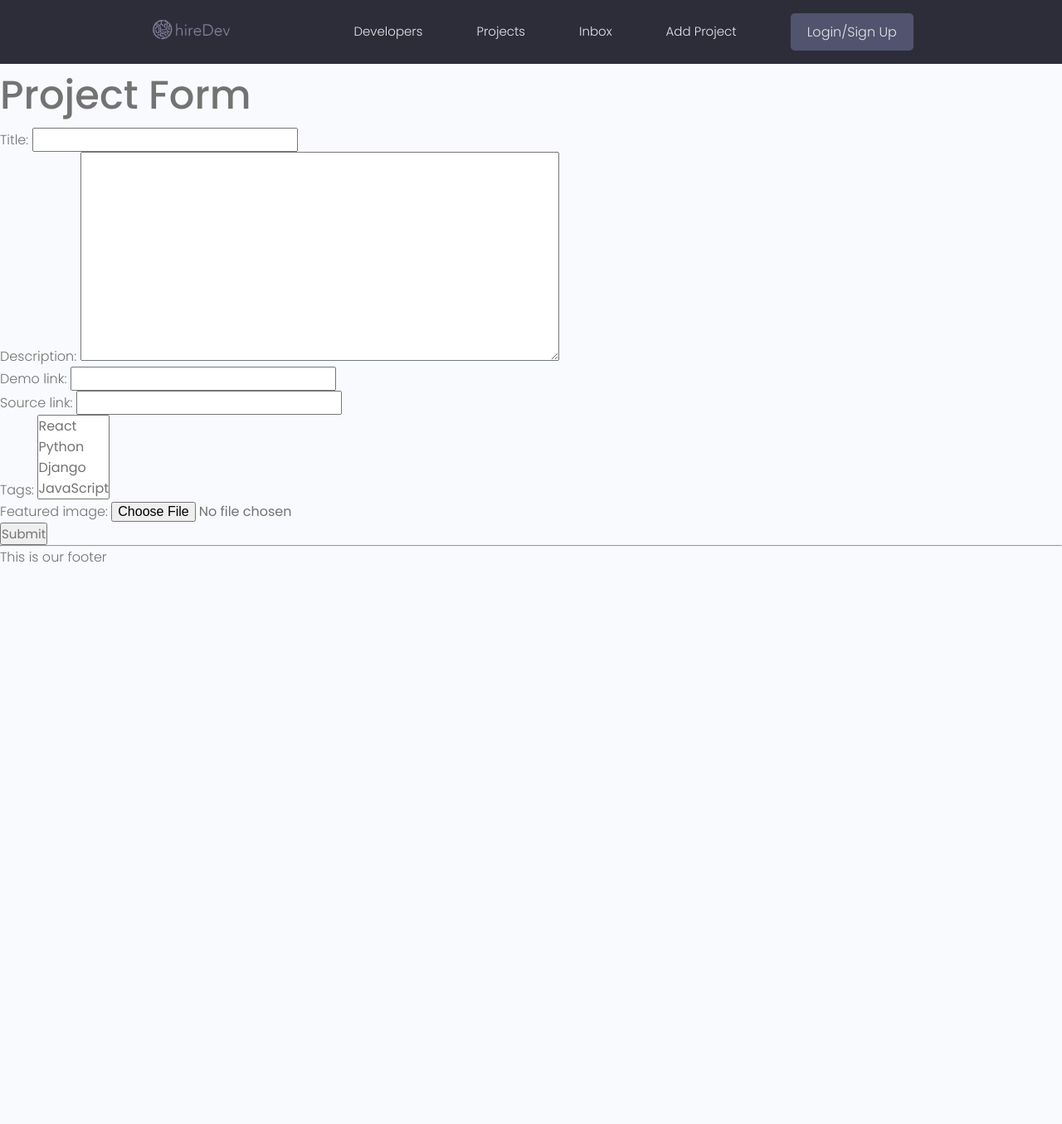
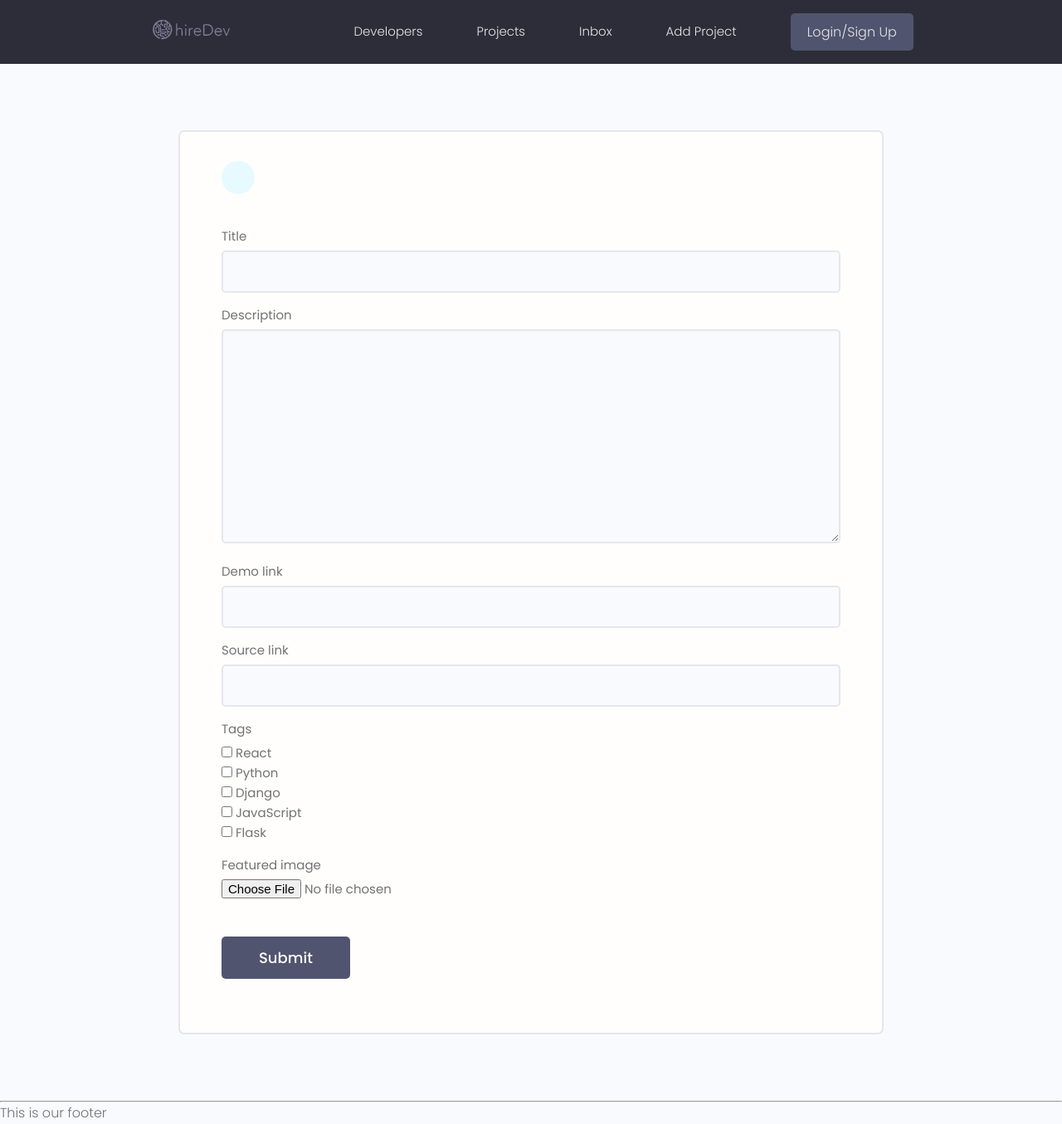
Before and after one commit to jhaaditya-tech/hireDev-fullstack, a Django app: page /create-project/ in a window 1280 px wide. Shown: the whole page at 83% size. Before the commit the page ends 678 px from the top, so only its background shows below. Run offline with Django 5.2, Linux system fonts and the light colour scheme; data comes from the database, SQL or seed files in the repository; some libraries are stand-ins or nearby versions.

Commit message:
Form UI Improved

```diff
--- a/projects/forms.py
+++ b/projects/forms.py
@@ -1,7 +1,20 @@
-from django.forms import ModelForm
+
 from .models import Project #Importing the Project Class
+from django import forms
+from django.forms import ModelForm, widgets
 
 class ProjectForm(ModelForm):
     class Meta:
         model = Project
         fields = ['title', 'description', 'demo_link', 'source_link','tags','featured_image' ]
+        widgets = {
+            'tags': forms.CheckboxSelectMultiple(),
+        }
+
+    #Adding classes by overwriting the init file
+    def __init__(self, *args, **kwargs):
+        super(ProjectForm, self).__init__(*args, **kwargs)
+
+        for name, field in self.fields.items():
+            field.widget.attrs.update({'class':'input'})
+        # self.fields['title'].widget.attrs.update({'class':'input', 'placeholder':'Add title'})
--- a/projects/templates/projects/project_form.html
+++ b/projects/templates/projects/project_form.html
@@ -1,11 +1,31 @@
 {% extends 'main.html' %}
 {% block content %}
 
-<h1>Project Form</h1>
-<form method="POST" enctype = "multipart/form-data">
-    {% csrf_token %}
-    {{form.as_p}}
-    <input type = "Submit">
-</form>
+
+
+
+<!-- Main Section -->
+<main class="formPage my-xl">
+    <div class="content-box">
+        <div class="formWrapper">
+            <a class="backButton" href="#"><i class="im im-angle-left"></i></a>
+            <br>
+
+            <form class="form" method="POST" enctype = "multipart/form-data">
+                {% csrf_token %}
+                {% for field in form %}
+                <div class="form__field">
+                    <label for="formInput#text">{{field.label}} </label>
+                    {{field}}
+                </div>
+                {% endfor %}
+
+
+
+                <input class="btn btn--sub btn--lg  my-md" type="submit" value="Submit" />
+            </form>
+        </div>
+    </div>
+</main>
 
 {% endblock content%}
--- a/projects/templates/projects/projects.html
+++ b/projects/templates/projects/projects.html
@@ -38,7 +38,7 @@
                   <h3 class="project__title">{{project.title}}</h3>
                   <p><a class="project__author" href="{%url 'project' project.id %}">By Dennis Ivanov</a></p>
                   <p class="project--rating">
-                    <span style="font-weight: bold;">{{project.vote_ratio}}%</span> Positive Feedback ({{project.vote_total}} Vote{{project.vote_total|pluralize:"s"}})
+                    <span style="font-weight: bold;">{{project.vote_ratio}}%</span> Positive Feedback ({{project.vote_total}}) Vote{{project.vote_total|pluralize:"s"}}
                   </p>
                   <div class="project__tags">
                     {% for tag in project.tags.all %}
```
